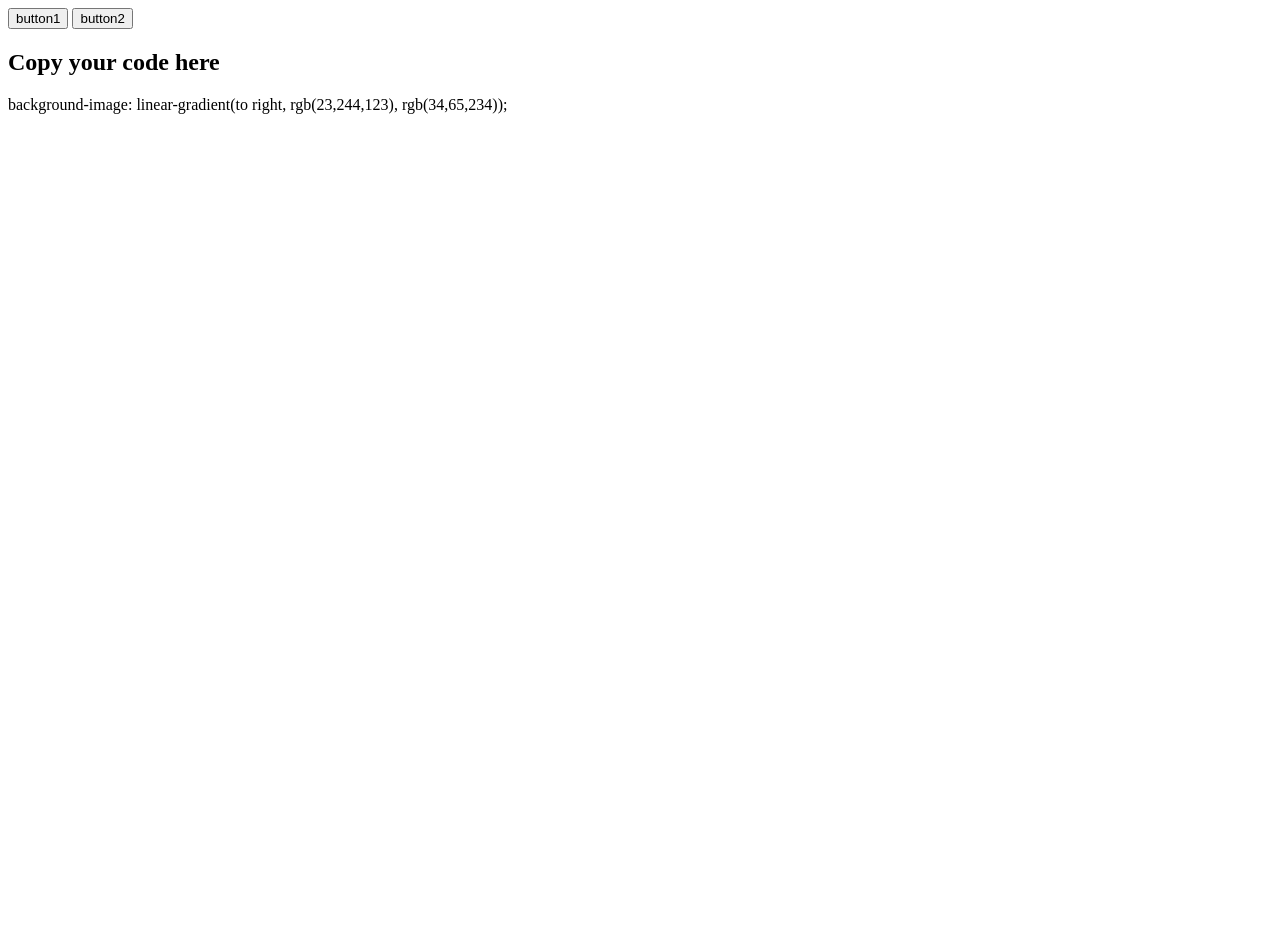
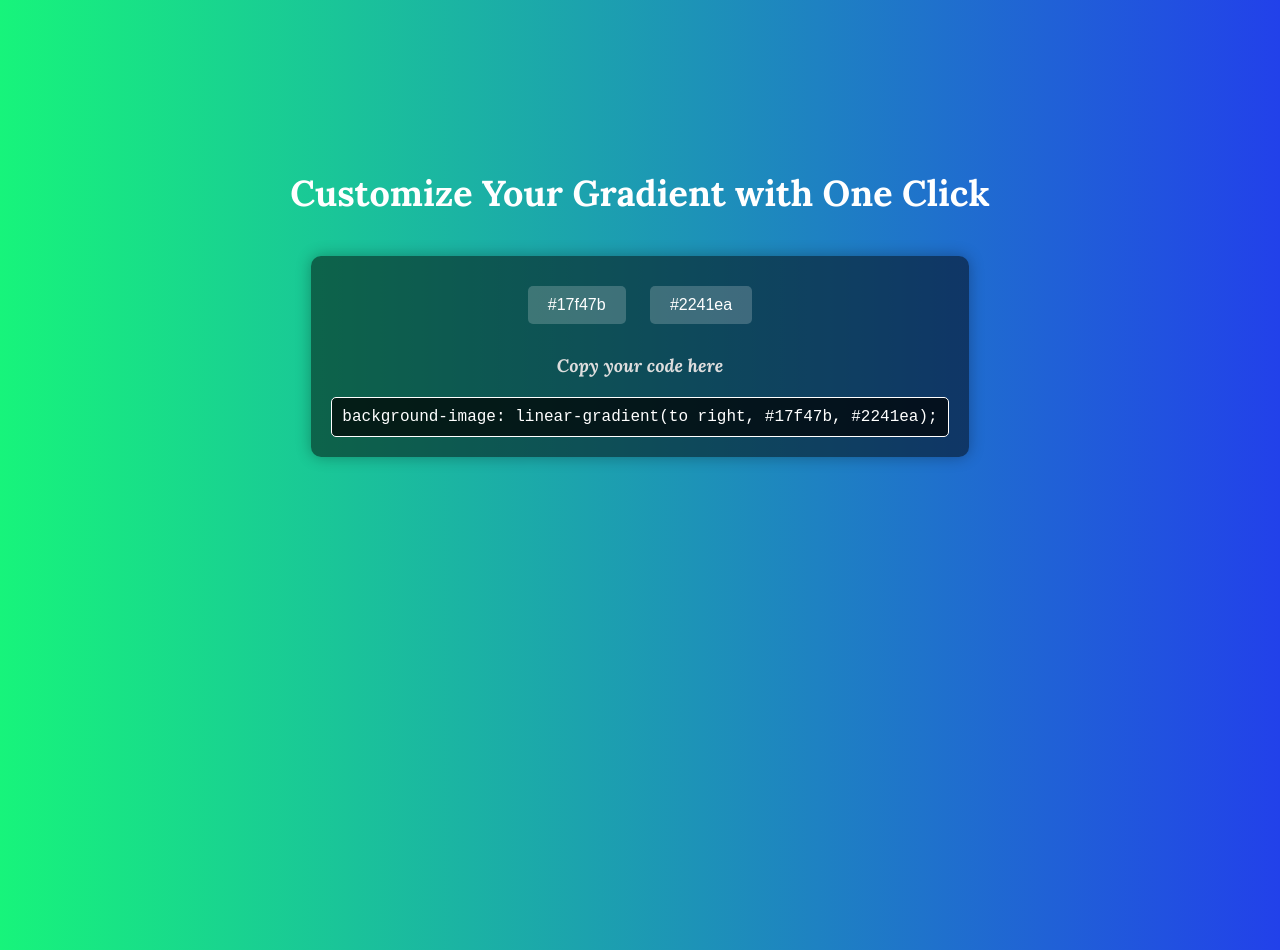
Before and after one commit to harsikaSingh/gradientGenerator, a plain HTML site: page index.html in a window 1280 px wide. Before the commit the page ends 800 px from the top, so only its background shows below. Drawn offline with Linux system fonts and the light colour scheme.

Commit message:
Add javaScript and css

```diff
--- a/index.html
+++ b/index.html
@@ -4,17 +4,19 @@
     <meta charset="UTF-8">
     <meta name="viewport" content="width=device-width, initial-scale=1.0">
     <title>Gradient Background Color Generator</title>
-    <!-- <link rel="stylesheet" href="styles.css"> -->
+    <link rel="stylesheet" href="styles.css">
+    <link href="https://fonts.googleapis.com/css2?family=Lato&family=Lora:ital,wght@0,400..700;1,400..700&display=swap" rel="stylesheet">
 </head>
 <body>
+    <h1>Customize Your Gradient with One Click</h1>
         <section>
             <div>
-            <button id="myButton1">button1</button>
-            <button id="myButton2">button2</button>
+                <button id="myButton1">#17f47b</button>
+                <button id="myButton2">#2241ea</button>
             </div>
             <h2>Copy your code here</h2>
             <div class="copyCode">
-            background-image: linear-gradient(to right, rgb(23,244,123), rgb(34,65,234));
+                background-image: linear-gradient(to right, #17f47b, #2241ea);
             </div>
             <script src="script.js"></script>
         </section>
--- a/script.js
+++ b/script.js
@@ -1,15 +1,15 @@
 let btn1 = document.getElementById("myButton1");
 let btn2 = document.getElementById("myButton2");
 let copyDiv = document.querySelector(".copyCode");
-let rgb1 = "rgb(23,244,123)";
-let rgb2 = "rgb(34,65,234)";
+let rgb1 = "#17f47b";
+let rgb2 = "#2241ea";
 
 const hexValues = () => {
     let myHexValues = "0123456789abcdef";
     let color = "#";
 
-    for(let i =0;i<6;i++){
-       color = color + myHexValues[Math.floor(Math.random()*16)]
+    for(let i = 0; i < 6; i++){
+        color += myHexValues[Math.floor(Math.random() * 16)];
     }
     return color;
 }
@@ -18,22 +18,21 @@ const handleButton1 = () => {
     rgb1 = hexValues();
     console.log(rgb1);
     btn1.innerText = rgb1;
-    document.body.style.backgroundImage= `linear gradient(to right, ${rgb1}, ${rgb2})`;
-    copyDiv.innerHTML = `background-image: linear-gradient(to right, ${rgb1}, ${rgb2});
-`
+    document.body.style.backgroundImage = `linear-gradient(to right, ${rgb1}, ${rgb2})`;
+    copyDiv.innerHTML = `background-image: linear-gradient(to right, ${rgb1}, ${rgb2});`;
 };
+
 const handleButton2 = () => {
-    rgb2  = hexValues();
+    rgb2 = hexValues();
     console.log(rgb2);
     btn2.innerText = rgb2;
-    document.body.style.backgroundImage= `linear gradient(to right, ${rgb1}, ${rgb2})`;
-    copyDiv.innerHTML = `background-image: linear-gradient(to right, ${rgb1}, ${rgb2});
-`
+    document.body.style.backgroundImage = `linear-gradient(to right, ${rgb1}, ${rgb2})`;
+    copyDiv.innerHTML = `background-image: linear-gradient(to right, ${rgb1}, ${rgb2});`;
 };
 
-btn1.addEventListener("click",handleButton1);
-btn2.addEventListener("click",handleButton2);
+btn1.addEventListener("click", handleButton1);
+btn2.addEventListener("click", handleButton2);
 
-copyDiv.addEventListener('click',() => {
+copyDiv.addEventListener('click', () => {
     navigator.clipboard.writeText(copyDiv.innerText);
-} )
+});
--- a/styles.css
+++ b/styles.css
@@ -1,13 +1,21 @@
 body {
     margin: 0;
     padding: 0;
-    font-family: Arial, sans-serif;
-    background-image: linear-gradient(to right, rgb(23,244,123), rgb(34,65,234));
+    font-family: "Lora", serif;
+    background-image: linear-gradient(to right, #17f47b, #2241ea);
     display: flex;
-    justify-content: center;
+    flex-direction: column; /* Change to column direction */
     align-items: center;
     height: 100vh;
     color: white;
+    padding-top: 150px;
+}
+
+h1 {
+    font-size: 36px;
+    color: #fff;
+    margin: 20px 0 40px 0; /* Add margin for spacing */
+    animation: popOut 1s ease-in-out;
 }
 
 section {
@@ -16,6 +24,12 @@ section {
     padding: 20px;
     border-radius: 10px;
     box-shadow: 0 0 15px rgba(0, 0, 0, 0.3);
+    transition: transform 0.3s ease, box-shadow 0.3s ease; /* Smooth transition for hover effects */
+}
+
+section:hover {
+    transform: scale(1.05); /* Slightly scale up */
+    box-shadow: 0 0 25px rgba(0, 0, 0, 0.5); /* Increase shadow on hover */
 }
 
 button {
@@ -48,4 +62,27 @@ h2 {
     margin-top: 20px;
     font-size: 18px;
     color: #ddd;
+    font-style: italic;
 }
+
+@keyframes popOut {
+    0% {
+        transform: scale(0.5);
+        opacity: 0;
+    }
+    100% {
+        transform: scale(1);
+        opacity: 1;
+    }
+}
+
+@keyframes fadeIn {
+    0% {
+        opacity: 0;
+        transform: translateY(20px); /* Optional: Slide in from below */
+    }
+    100% {
+        opacity: 1;
+        transform: translateY(0); /* End position */
+    }
+}
```
Lines whose indentation alone changed are shown as unchanged.
